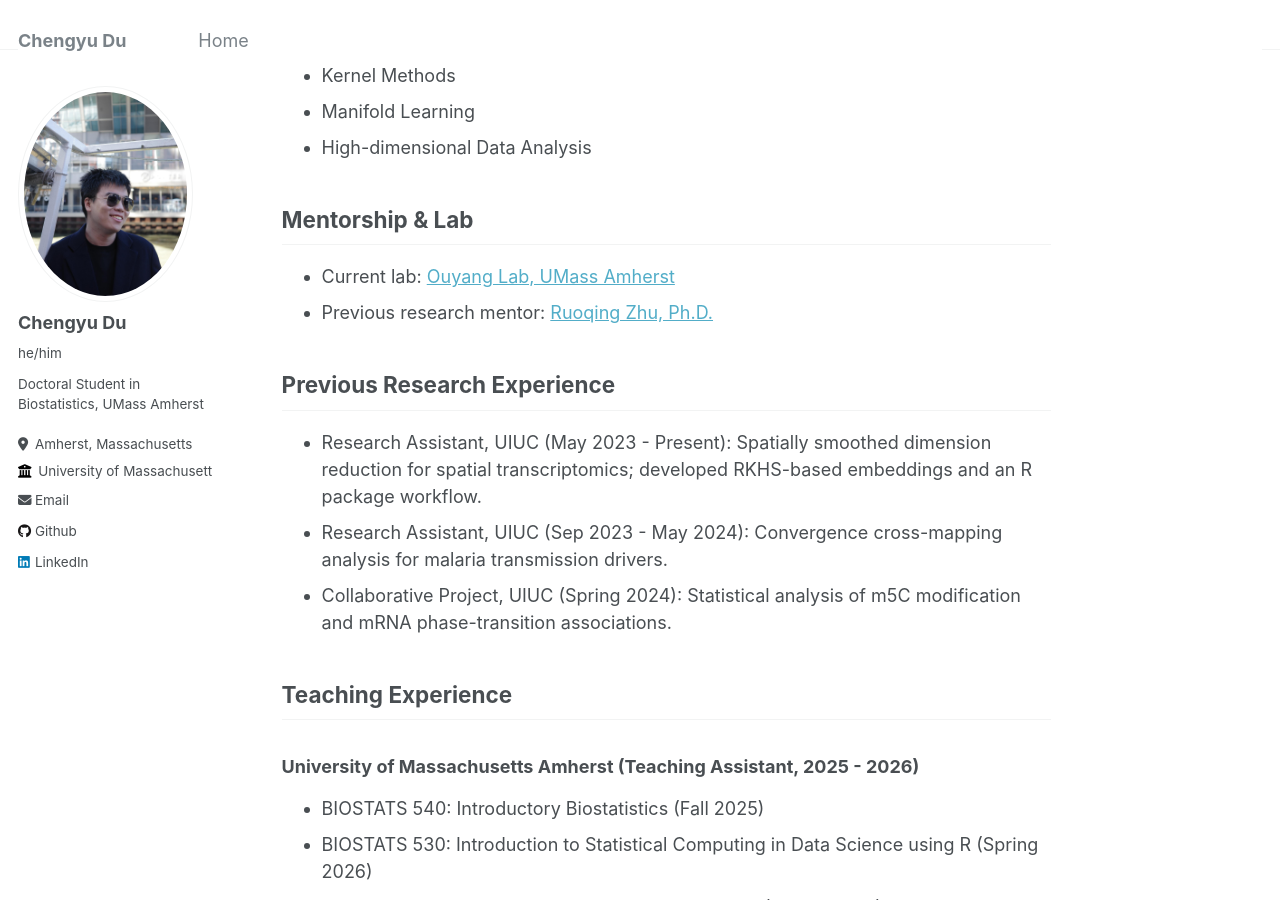
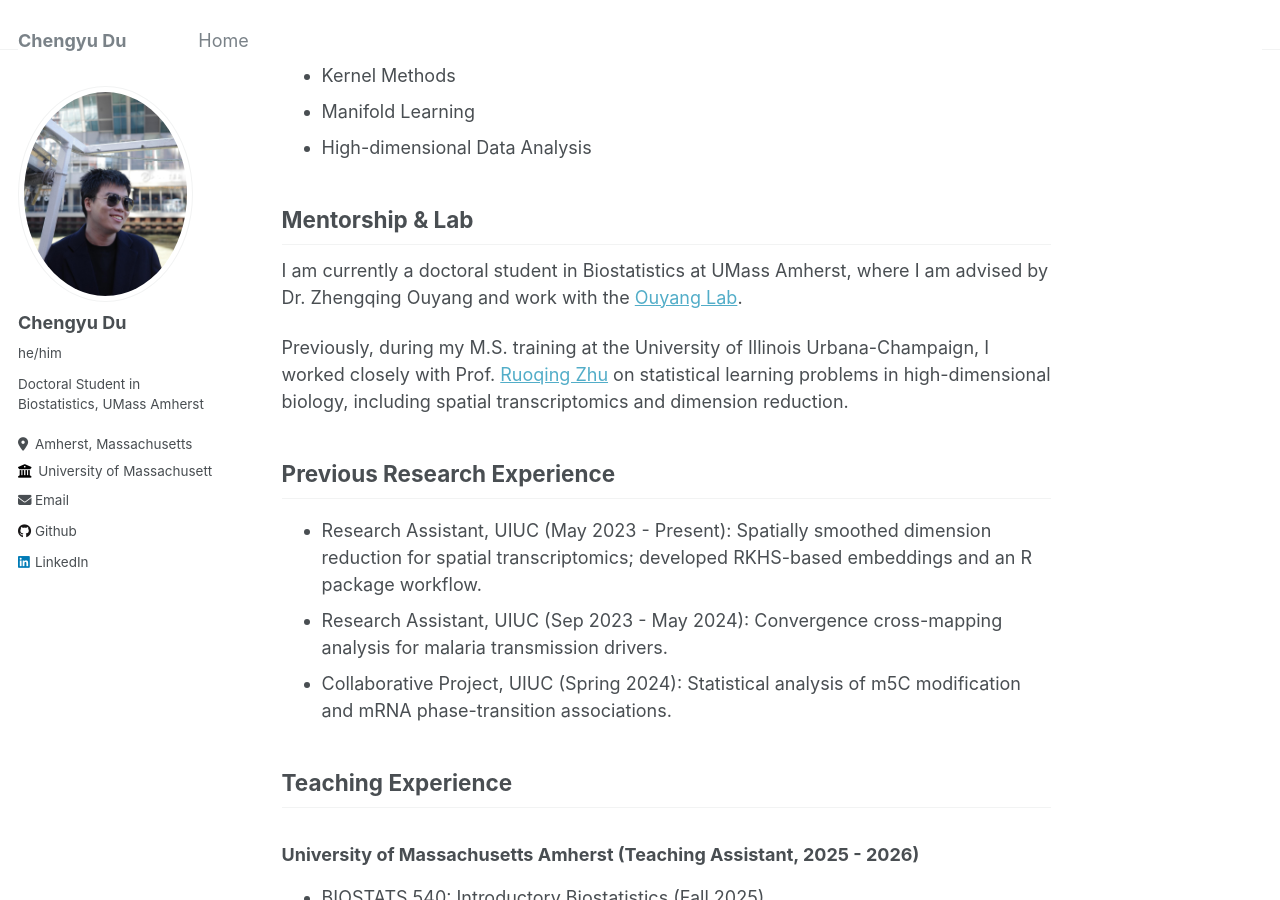
Before and after one commit to ChengyuRicardoDu/ChengyuRicardoDu.github.io, a Jekyll site: the page built from _pages/about.md, in a window 1280 px wide and 900 px high, scrolled down 1665 px. Built offline with Jekyll 4.4.1, drawn with Linux system fonts in a browser that asks for light colours.

Commit message:
Rewrite mentorship section in narrative style

```diff
--- a/_pages/about.md
+++ b/_pages/about.md
@@ -52,8 +52,9 @@ My research focuses on statistical and computational methods for high-dimensiona
 
 ## Mentorship & Lab
 
-- Current lab: [Ouyang Lab, UMass Amherst](https://people.umass.edu/ouyanglab/)
-- Previous research mentor: [Ruoqing Zhu, Ph.D.](https://sites.google.com/site/teazrq/)
+I am currently a doctoral student in Biostatistics at UMass Amherst, where I am advised by Dr. Zhengqing Ouyang and work with the [Ouyang Lab](https://people.umass.edu/ouyanglab/).
+
+Previously, during my M.S. training at the University of Illinois Urbana-Champaign, I worked closely with Prof. [Ruoqing Zhu](https://sites.google.com/site/teazrq/) on statistical learning problems in high-dimensional biology, including spatial transcriptomics and dimension reduction.
 
 ## Previous Research Experience
 
```
